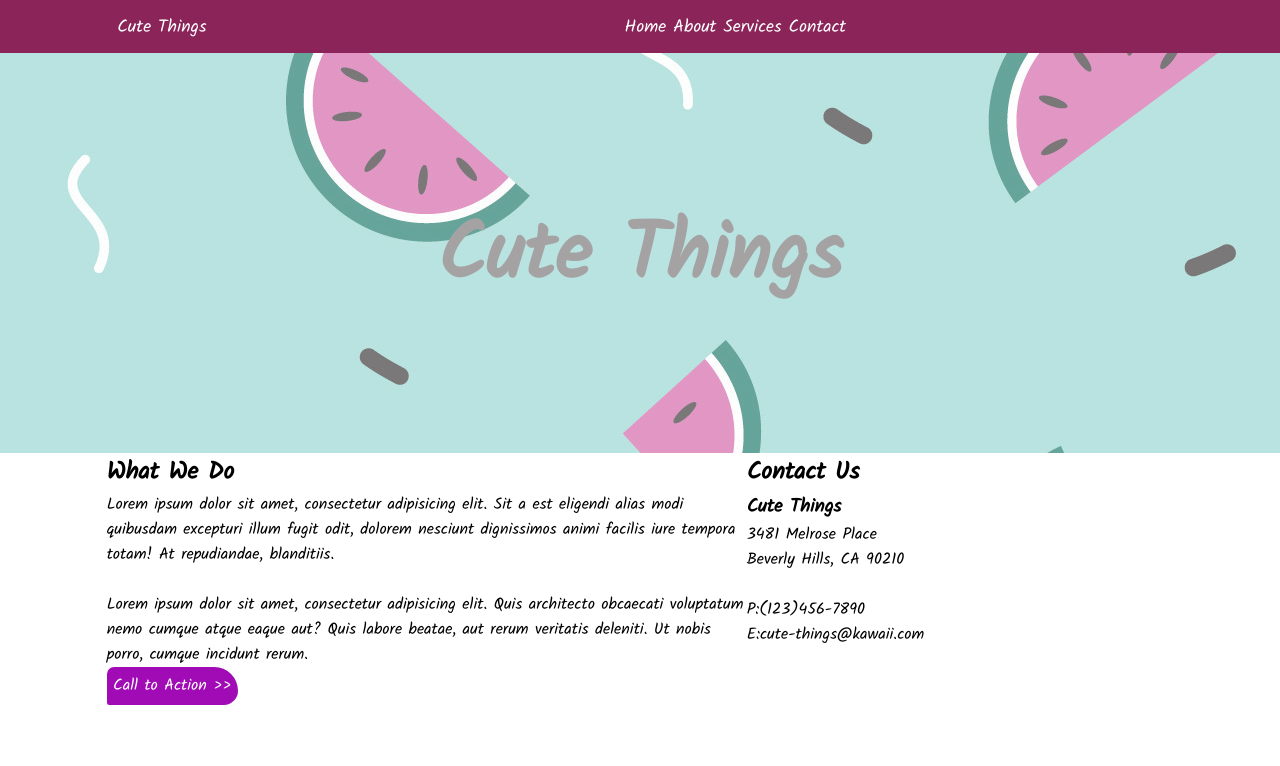
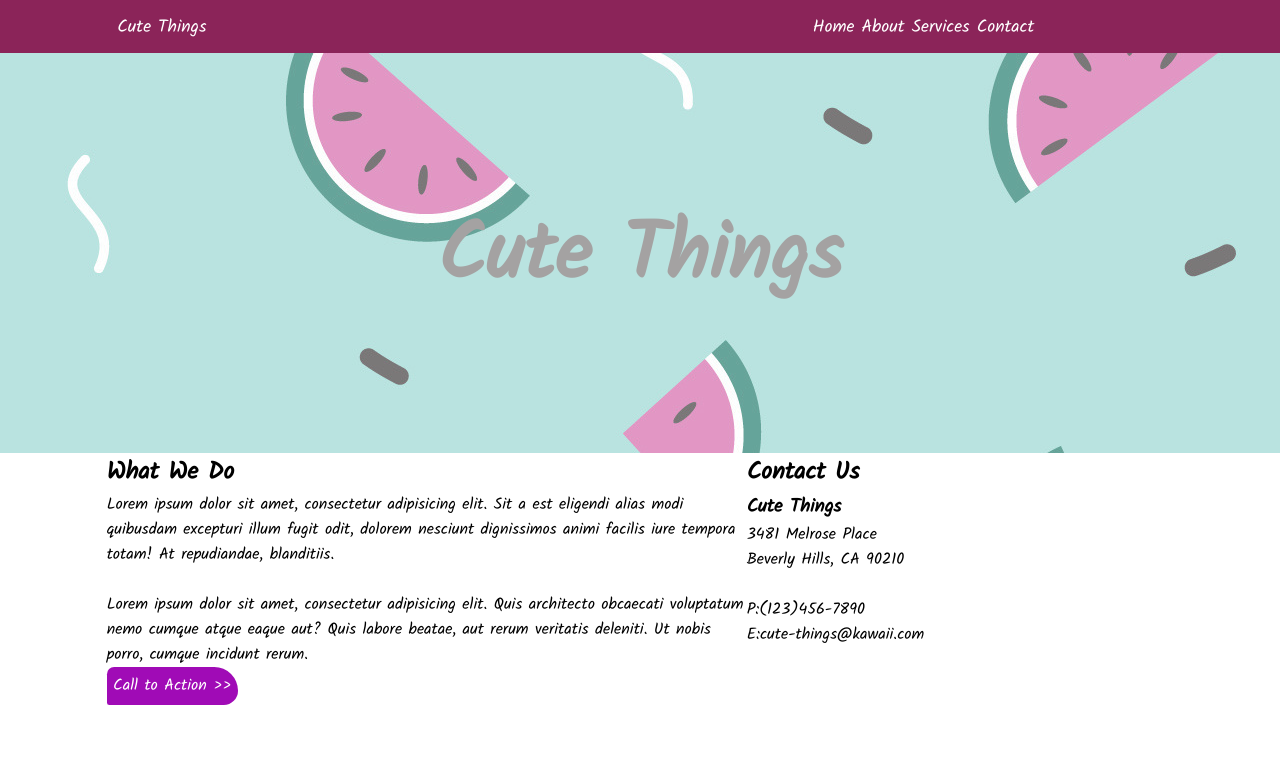
Before and after one commit to lpalominosf/mi-pagina, a plain HTML site: page index.html in a window 1280 px wide. Shown: the top 766 px of the page. Drawn offline with Linux system fonts and the light colour scheme.

Commit message:
correccion final

```diff
--- a/assets/css/style.css
+++ b/assets/css/style.css
@@ -1,7 +1,6 @@
 /*
 Margin y Padding General
 */
-
 * {
   box-sizing: border-box;
   margin: 0;
@@ -48,6 +47,10 @@ Hover de los anchord
 a:hover {
 	color: #F295DF;
 	cursor: pointer;
+}
+
+.menu {
+	margin-left: 15%;
 }
 
 /*
```
